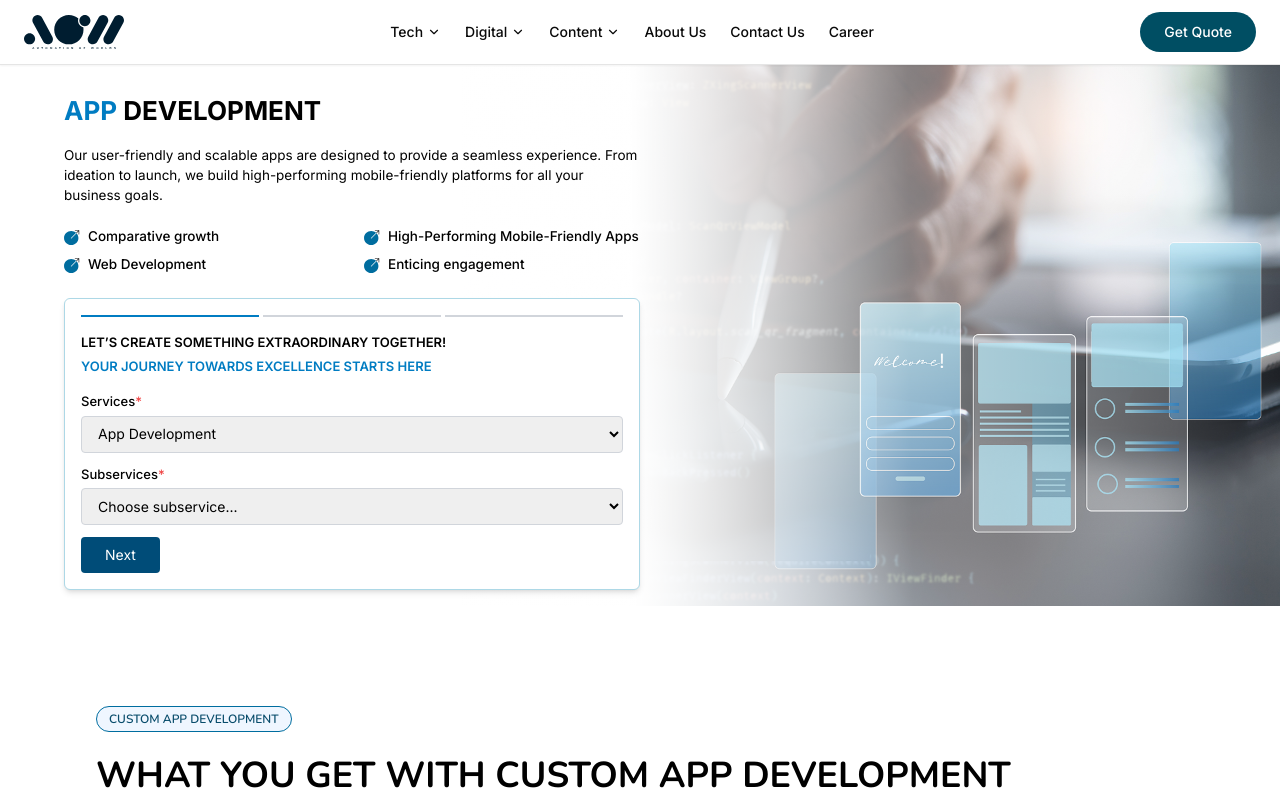
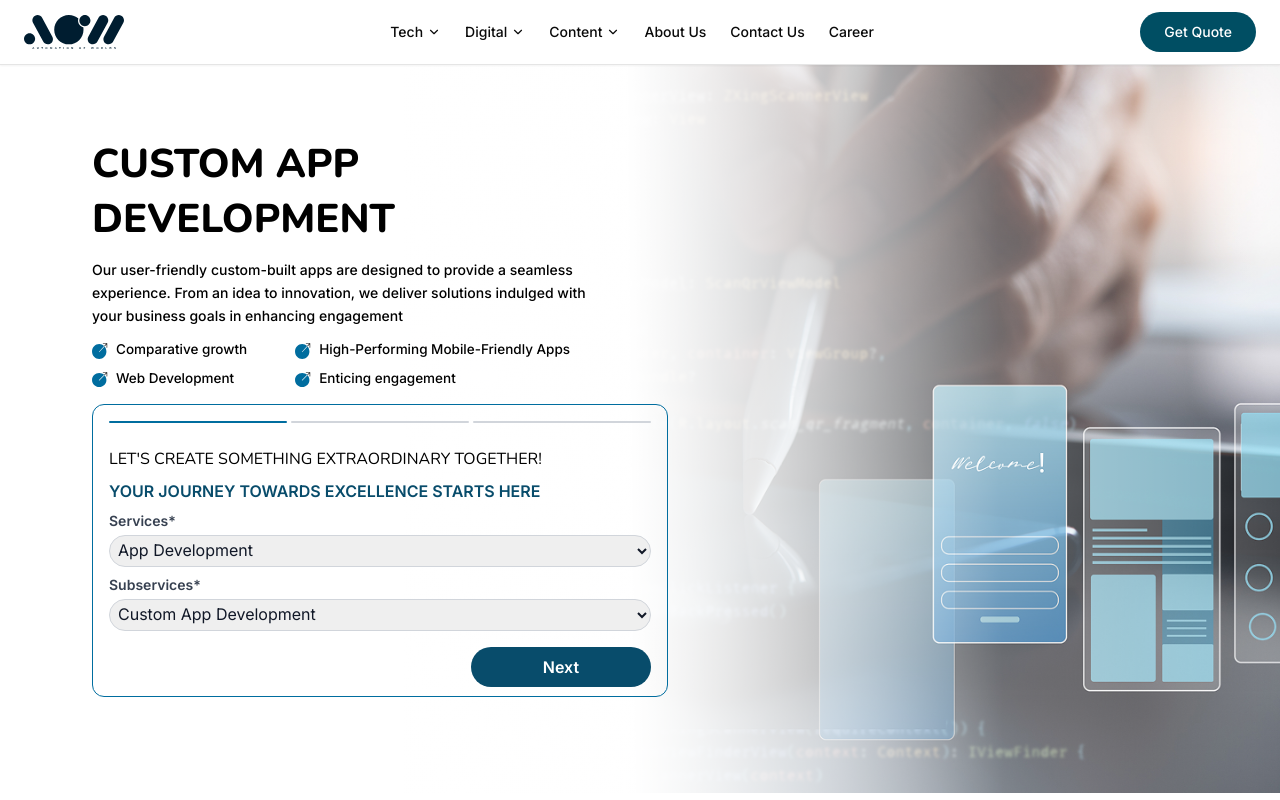
Before and after one commit to AOW-Project/tech, a Next.js app: page /sub-services/service-v1 in a window 1280 px wide. Shown: the top 800 px of the page. Built offline with nearby package versions, Linux system fonts and the light colour scheme.

Commit message:
hero fixed

```diff
--- a/app/services/page.tsx
+++ b/app/services/page.tsx
@@ -118,7 +118,7 @@ export default function Services(): JSX.Element {
       <div className="container mx-auto px-4 md:px-6 max-w-[1344px]">
         {/* These elements will inherit Nunito from the global setting */}
         <div className="mb-10  font-nunito text-left">
-          <p className="text-xs font-semibold text-[#084C6B] uppercase">
+          <p className="text-base font-extrabold text-[#006D9F] uppercase">
             Our Services
           </p>
           <h2 className="text-48px md:text-4xl font-bold text-black mt-1">
--- a/app/sub-services/service-v/page.tsx
+++ b/app/sub-services/service-v/page.tsx
@@ -3,6 +3,7 @@
 import React from "react";
 import Image from "next/image";
 import Link from "next/link";
+import MultiStepForm from "@/components/MultiStepForm";
 
 const accordionItems = [
   {
@@ -53,12 +54,12 @@ export default function ServiceV1Page() {
 
         <div className="relative z-20 w-full h-full flex flex-col lg:flex-row items-start px-4 md:px-10 lg:px-16 pt-6 pb-4 lg:gap-[40px]">
           <div className="w-full max-w-xl flex flex-col gap-3">
-            <h2 className="text-[26px] font-bold leading-snug mt-1 mb-1">
+            <h2 className="text-[45px] font-nunito font-extrabold leading-snug mt-7 ">
               <span className="text-[#007CC2]">APP </span>
               <span className="text-black">DEVELOPMENT</span>
             </h2>
 
-            <p className="text-[13.5px] text-black leading-normal mb-2">
+            <p className="text-sm text-[#000000] font-inter leading-normal font-medium ">
               Our user-friendly and scalable apps are designed to provide a
               seamless experience. From ideation to launch, we build
               high-performing mobile-friendly platforms for all your business
@@ -85,52 +86,10 @@ export default function ServiceV1Page() {
               ))}
             </div>
 
-            <div className="border border-[#ADD8E6] rounded-md p-4 bg-white shadow-md flex flex-col gap-4 mt-3 w-full">
-              <div className="flex justify-between w-full">
-                <div className="h-[2px] w-1/3 bg-[#007CC2]"></div>
-                <div className="h-[2px] w-1/3 bg-gray-300 mx-1"></div>
-                <div className="h-[2px] w-1/3 bg-gray-300"></div>
-              </div>
+            <div className="border border-[#006D9F] rounded-xl p-4 flex flex-col gap-4 mt-1 mb-20 w-full min-h-[293px]">
+              <MultiStepForm />
+            </div>
 
-              <div>
-                <p className="text-[13px] font-semibold text-black">
-                  LET’S CREATE SOMETHING EXTRAORDINARY TOGETHER!
-                </p>
-                <p className="text-[13px] text-[#007CC2] font-semibold uppercase mt-1">
-                  YOUR JOURNEY TOWARDS EXCELLENCE STARTS HERE
-                </p>
-              </div>
-
-              <div className="flex flex-col gap-3">
-                <div>
-                  <label
-                    htmlFor="services-select"
-                    className="block text-[13px] font-medium mb-1 text-black"
-                  >
-                    Services<span className="text-red-500">*</span>
-                  </label>
-                  <select className="w-full border border-gray-300 rounded px-3 py-2 text-sm text-black">
-                    <option>App Development</option>
-                  </select>
-                </div>
-
-                <div>
-                  <label
-                    htmlFor="subservices-select"
-                    className="block text-[13px] font-medium mb-1 text-black"
-                  >
-                    Subservices<span className="text-red-500">*</span>
-                  </label>
-                  <select className="w-full border border-gray-300 rounded px-3 py-2 text-sm text-black">
-                    <option>Choose subservice...</option>
-                  </select>
-                </div>
-
-                <button className="bg-[#004C78] hover:bg-[#003B60] text-white px-6 py-2 rounded text-sm w-fit self-start transition duration-200">
-                  Next
-                </button>
-              </div>
-            </div>
           </div>
 
           <div className="hidden lg:block w-full lg:w-1/2 h-full flex items-center justify-center pointer-events-none">
--- a/app/sub-services/service-v1/page.tsx
+++ b/app/sub-services/service-v1/page.tsx
@@ -1,10 +1,11 @@
 'use client';
 
+import React from "react";
 import Image from 'next/image';
 import { useState } from 'react';
 import { CheckCircle, ChevronRight } from 'lucide-react';
 import Link from 'next/link';
-
+import MultiStepForm from "@/components/MultiStepForm";
 
 import { Users, Zap, Shield, HeadphonesIcon } from "lucide-react"
 
@@ -90,28 +91,26 @@ export default function ServiceV1Page() {
                 priority
               />
 
-              <div className="relative z-20 w-full h-full flex flex-col lg:flex-row items-start px-4 md:px-10 lg:px-16 pt-6 pb-4 lg:gap-[40px]">
+              <div className="relative z-20 w-full h-full flex flex-col lg:flex-row items-start px-4 md:px-10 lg:px-16 pt-6 pb-4 lg:gap-[40px] ml-7">
                 <div className="w-full max-w-xl flex flex-col gap-3">
-                  <h2 className="text-[26px] font-bold leading-snug mt-1 mb-1">
-                    <span className="text-[#007CC2]">APP </span>
-                    <span className="text-black">DEVELOPMENT</span>
+                  <h2 className="text-[40px] text-[#000000] font-extrabold leading-snug mt-12 font-nunito mt-1 ">
+                    <span >CUSTOM APP </span>
+                    <span >DEVELOPMENT</span>
                   </h2>
 
-                  <p className="text-[13.5px] text-black leading-normal mb-2">
-                    Our user-friendly and scalable apps are designed to provide a
-                    seamless experience. From ideation to launch, we build
-                    high-performing mobile-friendly platforms for all your business
-                    goals.
+                  <p className="text-sm text-[#000000] font-inter  leading-relaxed max-w-[90%] font-medium">
+                    Our user-friendly custom-built apps are designed to provide a seamless experience.
+                    From an idea to innovation, we deliver solutions indulged with your business goals in enhancing engagement
                   </p>
 
-                  <div className="grid grid-cols-2 gap-x-6 gap-y-2 text-[13.5px]">
+                  <div className="flex flex-wrap gap-x-[0.10rem] gap-y-2 text-[13.5px]">
                     {[
                       "Comparative growth",
                       "High-Performing Mobile-Friendly Apps",
                       "Web Development",
                       "Enticing engagement",
                     ].map((text, index) => (
-                      <div key={index} className="flex items-start">
+                      <div key={index} className="w-[35%] flex items-start">
                         <Image
                           src="/images/arrow.svg"
                           alt="checkmark"
@@ -119,56 +118,13 @@ export default function ServiceV1Page() {
                           height={16}
                           className="mt-1 mr-2"
                         />
-                        <span className="text-black font-medium">{text}</span>
+                        <span className="text-black font-medium whitespace-nowrap">{text}</span>
                       </div>
                     ))}
                   </div>
 
-                  <div className="border border-[#ADD8E6] rounded-md p-4 bg-white shadow-md flex flex-col gap-4 mt-3 w-full">
-                    <div className="flex justify-between w-full">
-                      <div className="h-[2px] w-1/3 bg-[#007CC2]"></div>
-                      <div className="h-[2px] w-1/3 bg-gray-300 mx-1"></div>
-                      <div className="h-[2px] w-1/3 bg-gray-300"></div>
-                    </div>
-
-                    <div>
-                      <p className="text-[13px] font-semibold text-black">
-                        LET’S CREATE SOMETHING EXTRAORDINARY TOGETHER!
-                      </p>
-                      <p className="text-[13px] text-[#007CC2] font-semibold uppercase mt-1">
-                        YOUR JOURNEY TOWARDS EXCELLENCE STARTS HERE
-                      </p>
-                    </div>
-
-                    <div className="flex flex-col gap-3">
-                      <div>
-                        <label
-                          htmlFor="services-select"
-                          className="block text-[13px] font-medium mb-1 text-black"
-                        >
-                          Services<span className="text-red-500">*</span>
-                        </label>
-                        <select className="w-full border border-gray-300 rounded px-3 py-2 text-sm text-black">
-                          <option>App Development</option>
-                        </select>
-                      </div>
-
-                      <div>
-                        <label
-                          htmlFor="subservices-select"
-                          className="block text-[13px] font-medium mb-1 text-black"
-                        >
-                          Subservices<span className="text-red-500">*</span>
-                        </label>
-                        <select className="w-full border border-gray-300 rounded px-3 py-2 text-sm text-black">
-                          <option>Choose subservice...</option>
-                        </select>
-                      </div>
-
-                      <button className="bg-[#004C78] hover:bg-[#003B60] text-white px-6 py-2 rounded text-sm w-fit self-start transition duration-200">
-                        Next
-                      </button>
-                    </div>
+                  <div className="border border-[#006D9F] rounded-xl p-4 flex flex-col gap-4 mt-1 mb-20 w-full min-h-[293px]">
+                    <MultiStepForm />
                   </div>
                 </div>
 
@@ -192,7 +148,7 @@ export default function ServiceV1Page() {
             </h2>
             <div className="grid md:grid-cols-2 gap-6 text-black text-base leading-relaxed">
               <p>
-                In today’s fast-paced digital world, a website alone is no longer enough. Mobile applications are becoming essential tools for business growth and customer engagement. We develop custom apps that match your goals and bring real value to your company — no matter the industry.
+                In today's fast-paced digital world, a website alone is no longer enough. Mobile applications are becoming essential tools for business growth and customer engagement. We develop custom apps that match your goals and bring real value to your company — no matter the industry.
               </p>
               <p>
                 With a mobile app, you can enhance communication with clients and streamline internal workflows. Our team of experienced developers ensures your app is secure, scalable, and intuitive — built for your long-term success.
--- a/components/Hero-form.tsx
+++ b/components/HomeHero-MultiStepform.tsx
@@ -58,14 +58,12 @@ const MultiStepForm: React.FC<MultiStepFormProps> = ({ isMobile }): JSX.Element
     switch (currentStep) {
       case 1:
         return (
-          <div className="h-[220px] flex flex-col justify-between">
+          <div className="h-[180px] flex flex-col justify-between">
             <div className="space-y-2">
-              <h2 className="text-black text-base font-nunito">LET'S CREATE SOMETHING EXTRAORDINARY TOGETHER!</h2>
-              <h3 className="text-[#1b8bf9] text-sm font-semibold">YOUR JOURNEY TOWARDS EXCELLENCE STARTS HERE</h3>
+              <h2 className="text-[#000000] text-base font-inter font-weight: 500 mb-2">LET'S CREATE SOMETHING EXTRAORDINARY TOGETHER!</h2>
+              <h3 className="mb-4 text-[#084C6B] text-sm font-semibold">YOUR JOURNEY TOWARDS EXCELLENCE STARTS HERE</h3>
               <div>
-                <label htmlFor="service" className="block text-sm font-semibold text-gray-700 mb-1">
-                  Services*
-                </label>
+                <label htmlFor="service" className="block text-base font-weight: 500 font-inter text-[gray-700] mb-1">Services*</label>
                 <select
                   id="service"
                   name="service"
@@ -82,28 +80,8 @@ const MultiStepForm: React.FC<MultiStepFormProps> = ({ isMobile }): JSX.Element
                   ))}
                 </select>
               </div>
-              <div>
-                <label htmlFor="subservice" className="block text-sm font-semibold text-gray-700 mb-1">
-                  Subservices*
-                </label>
-                <select
-                  id="subservice"
-                  name="subservice"
-                  className="w-full border border-gray-300 rounded-full p-1 text-gray-900 focus:ring-2 focus:ring-[#1b8bf9]"
-                  value={subIdx}
-                  onChange={handleSubChange}
-                  required
-                >
-                  <option value="">Select a Subservice</option>
-                  {SERVICES[serviceIdx]?.sub.map((sub, idx) => (
-                    <option value={idx} key={sub}>
-                      {sub}
-                    </option>
-                  ))}
-                </select>
-              </div>
             </div>
-            <div className="flex justify-end mt-4">
+            <div className="flex justify-end mb-1">
               <button
                 type="button"
                 onClick={handleNext}
@@ -252,11 +230,11 @@ const MultiStepForm: React.FC<MultiStepFormProps> = ({ isMobile }): JSX.Element
   return (
     <form onSubmit={handleSubmit} className="w-full">
       {/* Stepper Component */}
-      <div className="flex justify-between mb-6">
+      <div className="flex justify-between mb-5 mt-2">
         {[...Array(totalSteps)].map((_, index) => (
           <div
             key={index}
-            className={`w-1/3 h-[2px] rounded-full ${index === 1 ? 'mx-1' : ''} ${currentStep > index ? 'bg-[#1b8bf9]' : 'bg-gray-300'}`}
+            className={`w-1/3 h-[3px] rounded-full ${index === 1 ? 'mx-1' : ''} ${currentStep > index ? 'bg-[#006D9F]' : 'bg-gray-300'}`}
             onClick={() => setCurrentStep(index + 1)}
             style={{ cursor: 'pointer' }}
           ></div>
--- a/components/MainSection.tsx
+++ b/components/MainSection.tsx
@@ -171,7 +171,7 @@ const MainSection: React.FC = () => {
           </h1>
 
           {/* Form Container */}
-          <div className="border border-[#ADD8E6] rounded-md p-4 flex flex-col gap-4 mt-1 mb-20 w-full min-h-[287px]">
+          <div className="border border-[#006D9F] rounded-xl p-4 flex flex-col gap-4 mt-1 mb-20 w-full min-h-[293px]">
             <MultiStepForm />
           </div>
         </div>
--- a/components/MultiStepForm.tsx
+++ b/components/MultiStepForm.tsx
@@ -60,8 +60,8 @@ const MultiStepForm: React.FC<MultiStepFormProps> = ({ isMobile }): JSX.Element
         return (
           <div className="h-[220px] flex flex-col justify-between">
             <div className="space-y-2">
-              <h2 className="text-black text-base font-nunito">LET'S CREATE SOMETHING EXTRAORDINARY TOGETHER!</h2>
-              <h3 className="text-[#1b8bf9] text-sm font-semibold">YOUR JOURNEY TOWARDS EXCELLENCE STARTS HERE</h3>
+              <h2 className="text-black text-[16px] font-weight: 500 font-nunito">LET'S CREATE SOMETHING EXTRAORDINARY TOGETHER!</h2>
+              <h3 className="text-[#084C6B] text-[16px] font-inter font-semibold">YOUR JOURNEY TOWARDS EXCELLENCE STARTS HERE</h3>
               <div>
                 <label htmlFor="service" className="block text-sm font-semibold text-gray-700 mb-1">
                   Services*
@@ -256,7 +256,7 @@ const MultiStepForm: React.FC<MultiStepFormProps> = ({ isMobile }): JSX.Element
         {[...Array(totalSteps)].map((_, index) => (
           <div
             key={index}
-            className={`w-1/3 h-[2px] rounded-full ${index === 1 ? 'mx-1' : ''} ${currentStep > index ? 'bg-[#1b8bf9]' : 'bg-gray-300'}`}
+            className={`w-1/3 h-[2px] rounded-full ${index === 1 ? 'mx-1' : ''} ${currentStep > index ? 'bg-[#006D9F]' : 'bg-gray-300'}`}
             onClick={() => setCurrentStep(index + 1)}
             style={{ cursor: 'pointer' }}
           ></div>
```
Also changed, not shown: components/home-hero.tsx (+6 -6 lines).
